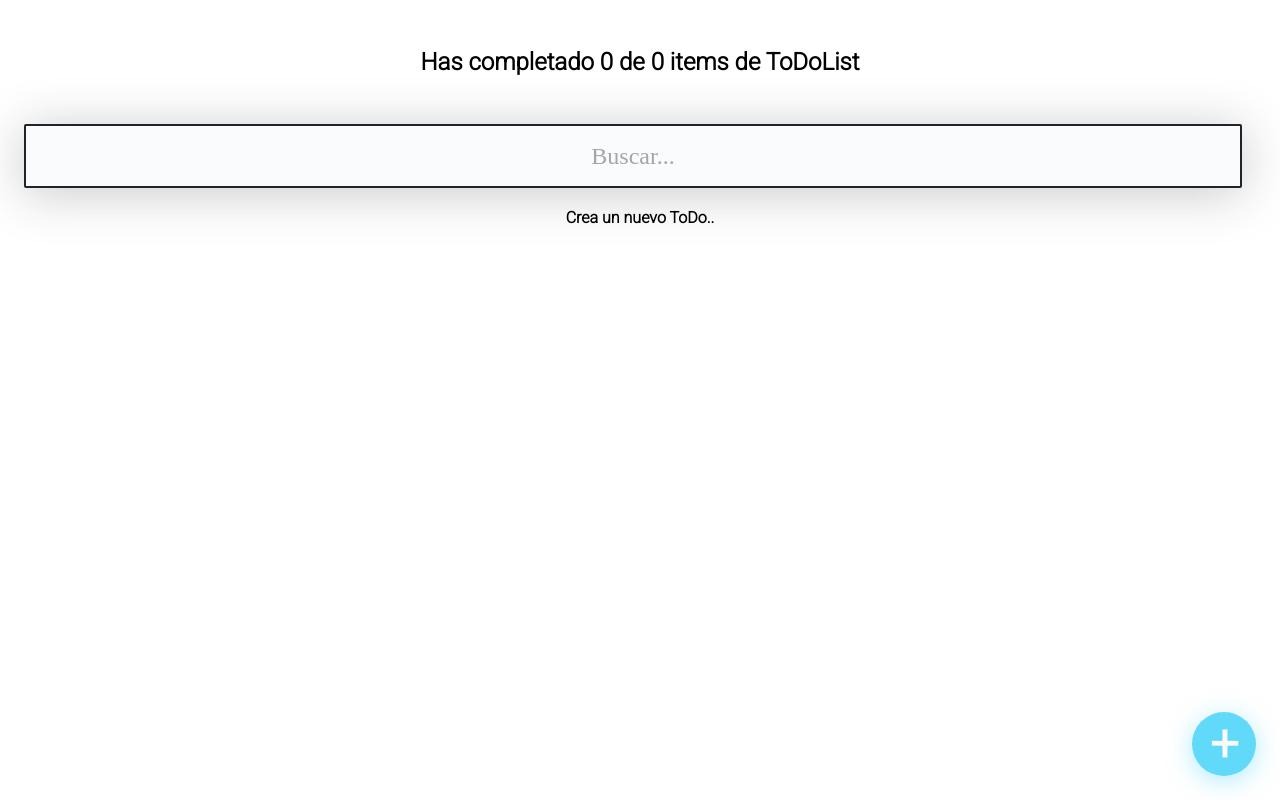
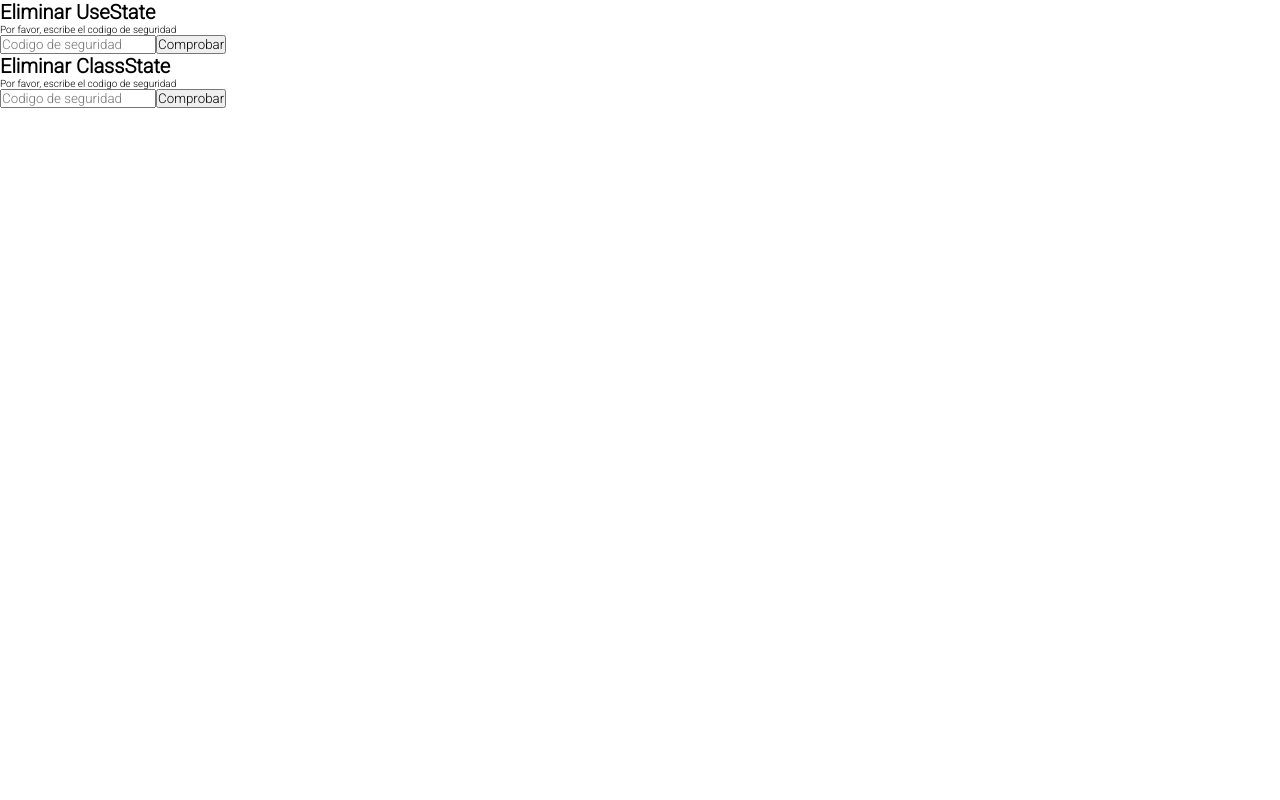
Before and after one commit to AndresCalvoG/ToDoList, a React (Create React App) app: page / in a window 1280 px wide. Built offline with nearby package versions, Linux system fonts and the light colour scheme.

Commit message:
create new app and components

```diff
--- /dev/null
+++ b/src/App/App2.js
@@ -0,0 +1,42 @@
+import React from "react";
+import Styled from "styled-components";
+
+const App = Styled.div`
+  width: 100vw;
+
+`;
+
+function UseState() {
+  return (
+    <div>
+      <h1>Eliminar UseState</h1>
+      <p>Por favor, escribe el codigo de seguridad</p>
+      <input placeholder="Codigo de seguridad" />
+      <button>Comprobar</button>
+    </div>
+  );
+}
+
+class ClassState extends React.Component {
+  render() {
+    return (
+      <div>
+        <h1>Eliminar ClassState</h1>
+        <p>Por favor, escribe el codigo de seguridad</p>
+        <input placeholder="Codigo de seguridad" />
+        <button>Comprobar</button>
+      </div>
+    );
+  }
+}
+
+function App2() {
+  return (
+    <App>
+      <UseState />
+      <ClassState />
+    </App>
+  );
+}
+
+export default App2;
--- a/src/index.js
+++ b/src/index.js
@@ -1,14 +1,15 @@
 import React from "react";
 import ReactDOM from "react-dom/client";
 import "./index.css";
-import App from "./App/App";
+//import App from "./App/App";
+import App2 from "./App/App2";
 import reportWebVitals from "./reportWebVitals";
 //import App from "./notas";
 
 const root = ReactDOM.createRoot(document.getElementById("root"));
 root.render(
   <React.StrictMode>
-    <App />
+    <App2 />
   </React.StrictMode>
 );
 
--- a/src/notas.js
+++ b/src/notas.js
@@ -57,3 +57,9 @@ function App() {
 
 export default App;
 */
+
+/*
+Curso de manejo del estado
+
+proyecto de codigos de seguridad
+*/
```
